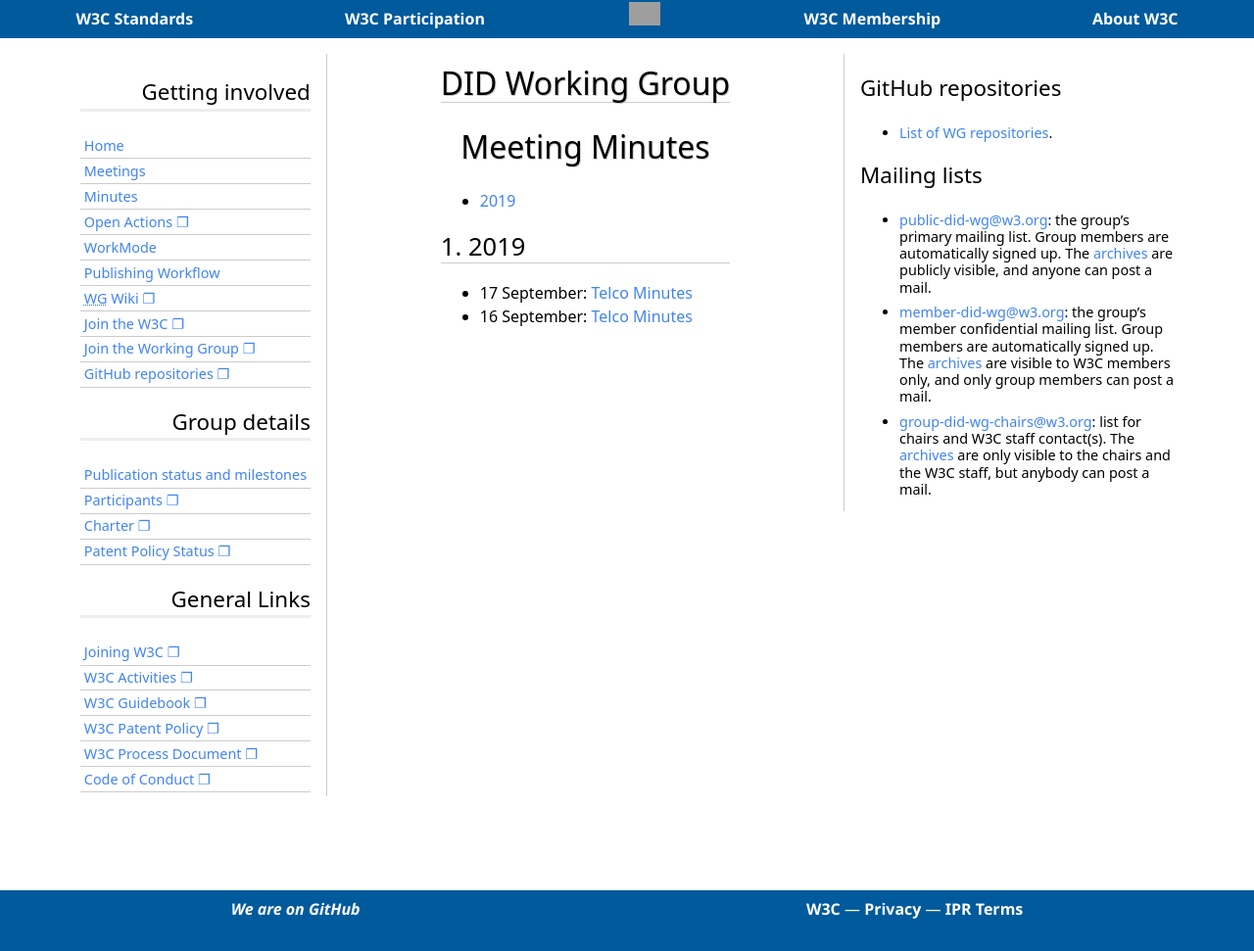
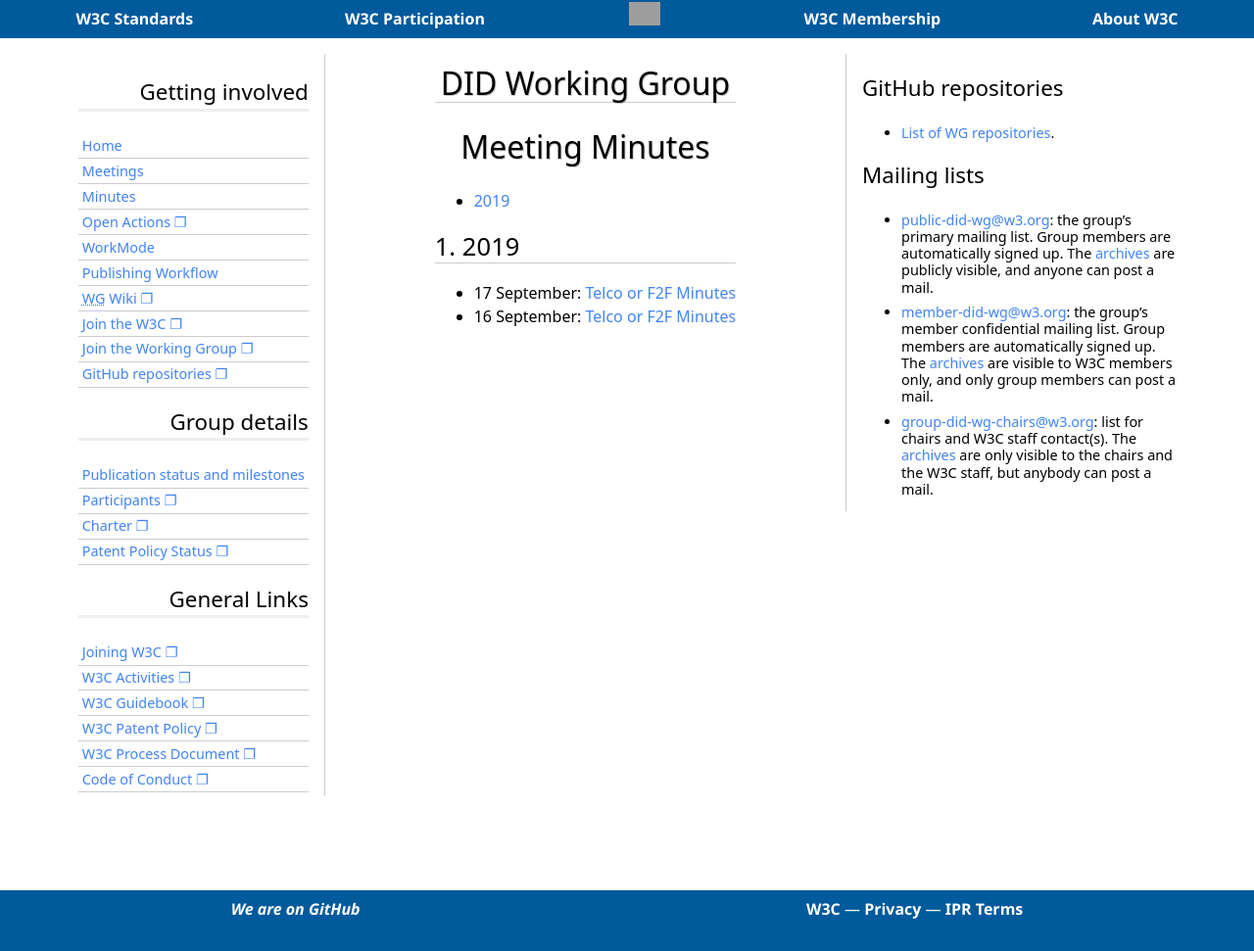
Before and after one commit to w3c/did-wg, a Jekyll site: the page built from Meetings/Minutes/index.md, in a window 1280 px wide. Shown: the whole page at 98% size. Built offline with Jekyll 4.4.1, drawn with Linux system fonts in a browser that asks for light colours; some web fonts are replaced; our own code applies the rules of GitHub Pages for plain Markdown files; grey boxes are pictures that could not be loaded.

Commit message:
Minutes are not only telco

```diff
--- a/Meetings/Minutes/index.md
+++ b/Meetings/Minutes/index.md
@@ -18,7 +18,7 @@ layout: default
 <ul>
 {% for item in year.items reversed %}
   <li>{{ item.date | date: '%d %B' }}:
-    <a href="{{ site.baseurl }}{{ item.url }}">Telco Minutes</a>
+    <a href="{{ site.baseurl }}{{ item.url }}">Telco or F2F Minutes</a>
   </li>
 {% endfor %}
 </ul>
--- a/_layouts/home.html
+++ b/_layouts/home.html
@@ -56,7 +56,7 @@
             </section>
 
             <section id="minutes">
-                <h2><a href="Meetings/Minutes/">Telco Minutes</a></h2>
+                <h2><a href="Meetings/Minutes/">Meeting Minutes</a></h2>
                 <ul class="inline">
                 {% assign minutes_length = site.minutes | size %}
                 {% assign reversed_minutes = site.minutes | reverse %}
```
